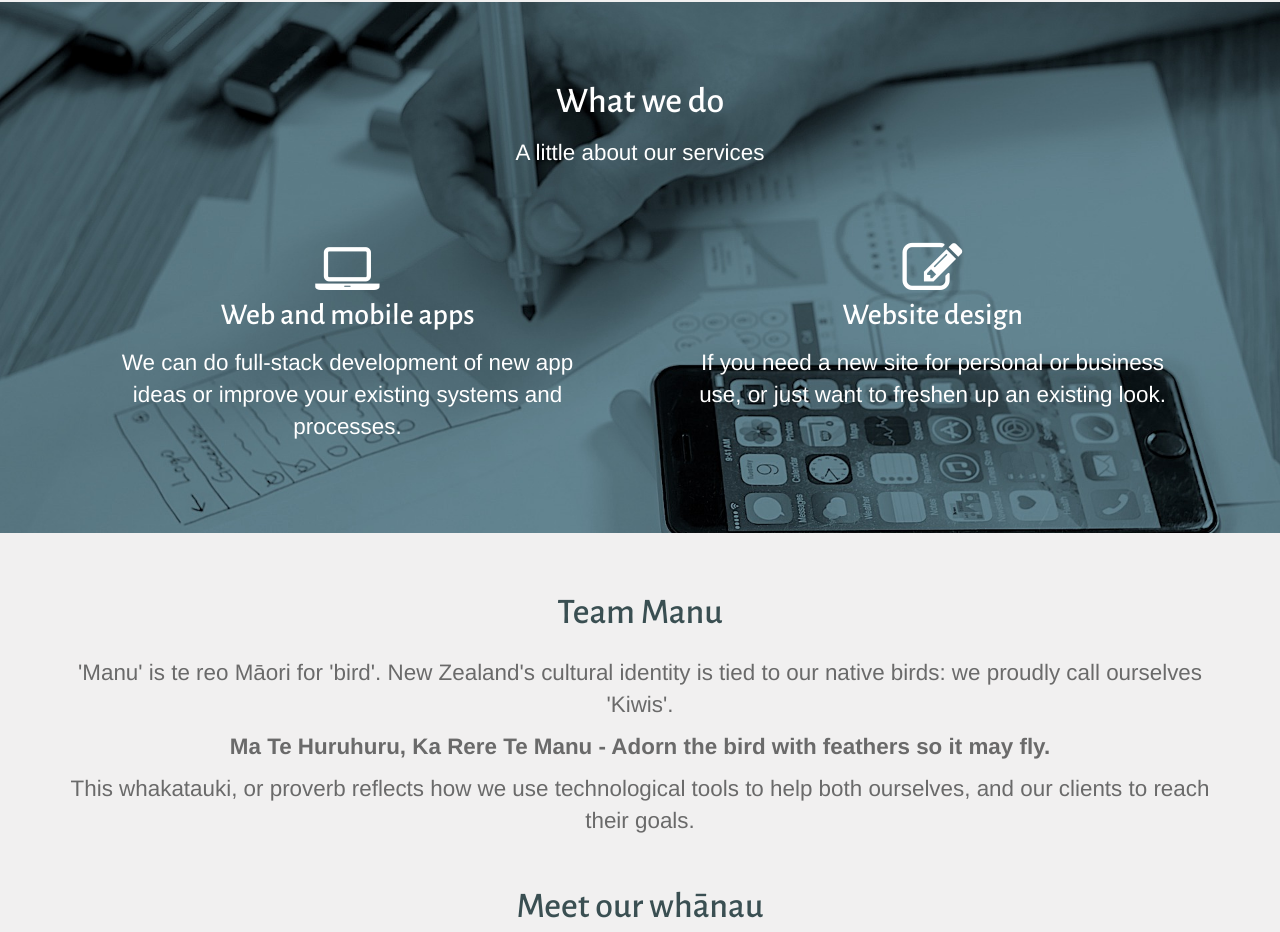
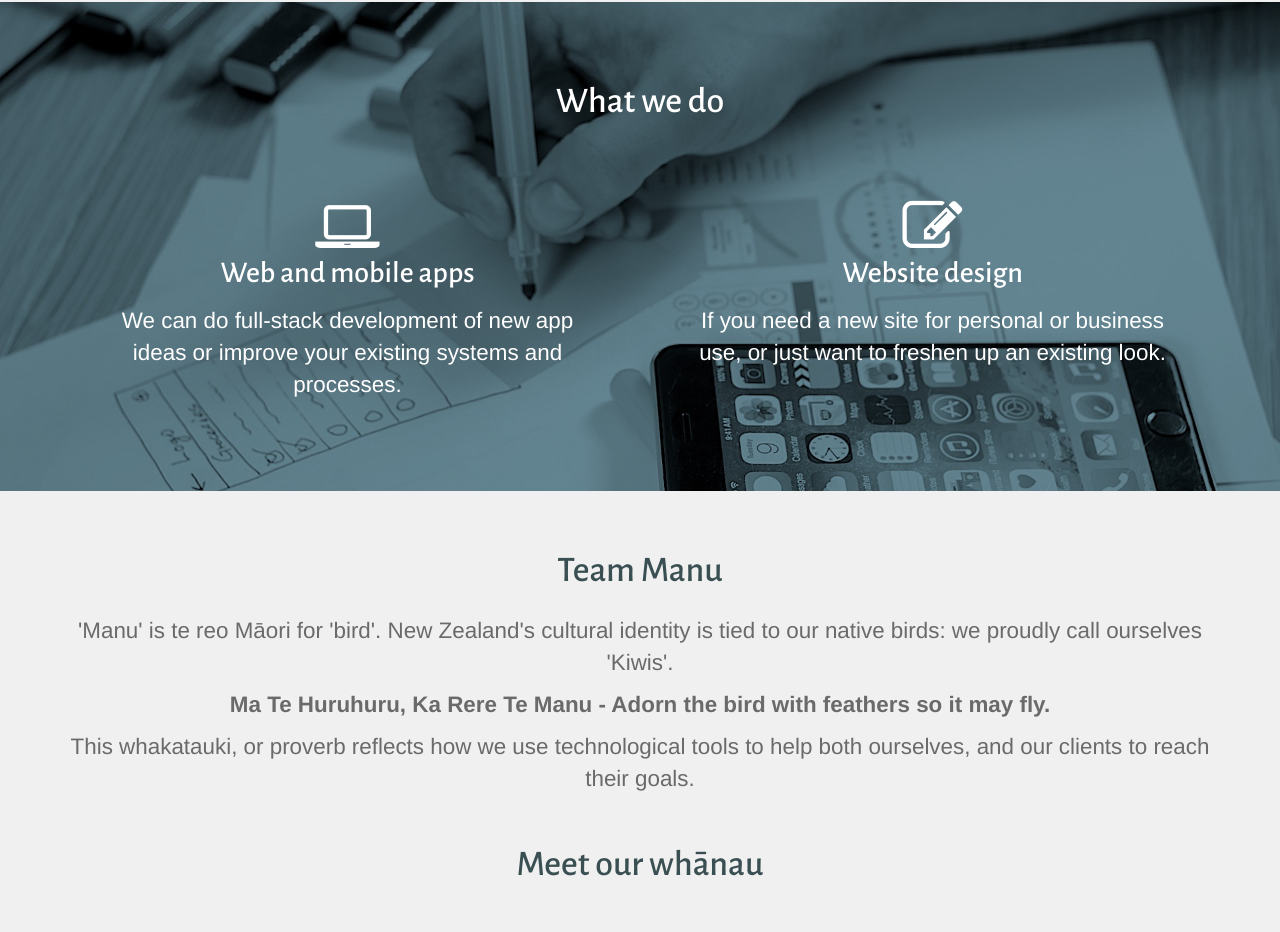
Before and after one commit to ManuInnovations/manu-website, a plain HTML site: page index.html in a window 1280 px wide. Shown: the part 1424-2356 px from the top of the page. Drawn offline with nearby package versions, Linux system fonts and the light colour scheme; a web font is replaced by a local one.

Commit message:
removed a little about what we do

```diff
--- a/index.html
+++ b/index.html
@@ -146,7 +146,6 @@
 	<div class="container text-center">
 		<header class="block-heading clearfix">
 			<h1>What we do</h1>
-			<p>A little about our services</p>
 		</header>
 		<section class="block-body">
 			<div class="row">
```
